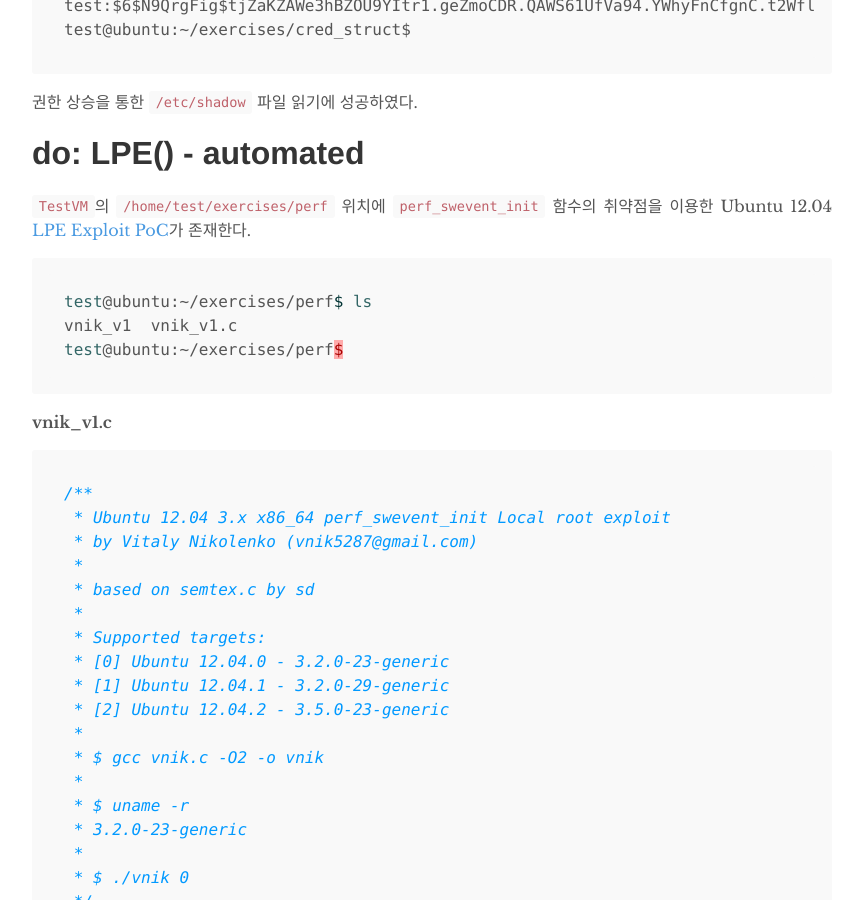
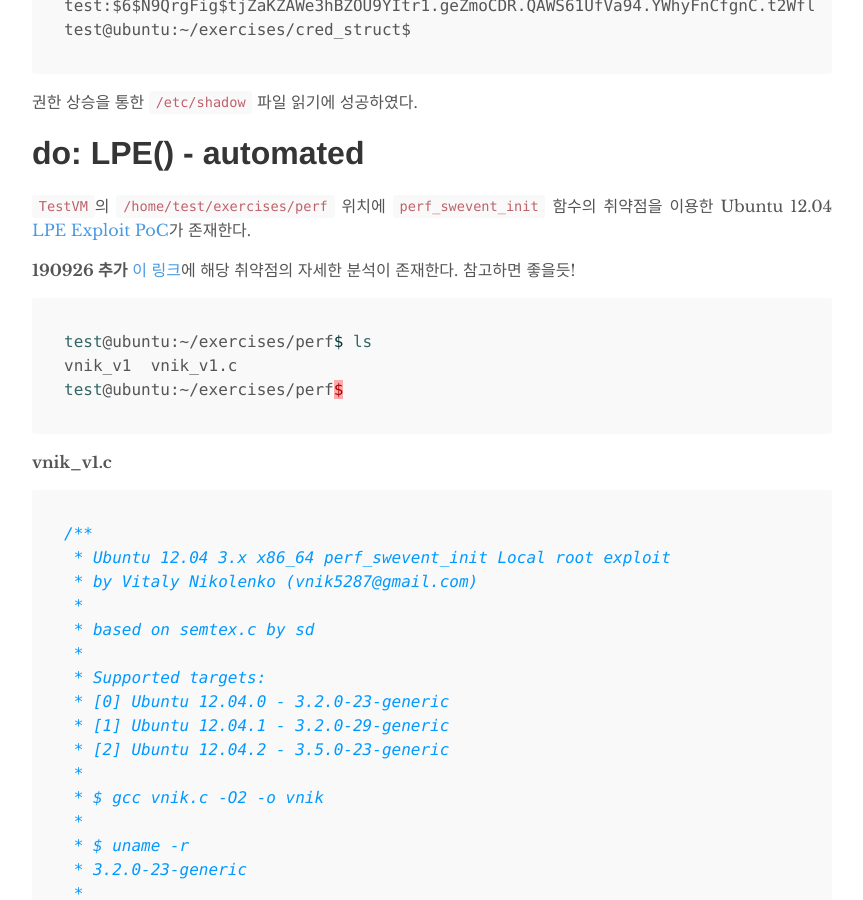
Before and after one commit to nonetype/old-blog-repo, a Jekyll site: the page built from _posts/2019-09-23-Linux-Kernel-Exploit-Development-lab3.md, in a window 1280 px wide and 900 px high, scrolled down 7316 px. Shown: the whole window, without its empty margins (208-1071 px from the left). Built offline with Jekyll 4.4.1, drawn with Linux system fonts in a browser that asks for light colours; some web fonts are replaced.

Commit message:
Edited post(lab3)

````diff
--- a/_posts/2019-09-23-Linux-Kernel-Exploit-Development-lab3.md
+++ b/_posts/2019-09-23-Linux-Kernel-Exploit-Development-lab3.md
@@ -31,7 +31,7 @@
 이를 0으로 덮어 process 권한을 root 권한으로 상승시킬 수 있다.
 이 방법은 좀 더 다양한 커널 버전에서 유효하다.
 
-![lab3_img](/assets/lab3_img.PNG)
+![lab3_img](https://nonetype.github.io/assets/lab3_img.PNG)
 
 
 # do: LPE()
@@ -288,6 +288,10 @@
 
 # do: LPE() - automated
 `TestVM`의 `/home/test/exercises/perf` 위치에 `perf_swevent_init` 함수의 취약점을 이용한 Ubuntu 12.04 [LPE Exploit PoC](https://www.exploit-db.com/exploits/33589)가 존재한다.
+
+**190926 추가**
+[이 링크](http://timetobleed.com/a-closer-look-at-a-recent-privilege-escalation-bug-in-linux-cve-2013-2094/)에 해당 취약점의 자세한 분석이 존재한다. 참고하면 좋을듯!
+
 ```sh
 test@ubuntu:~/exercises/perf$ ls
 vnik_v1  vnik_v1.c
````
